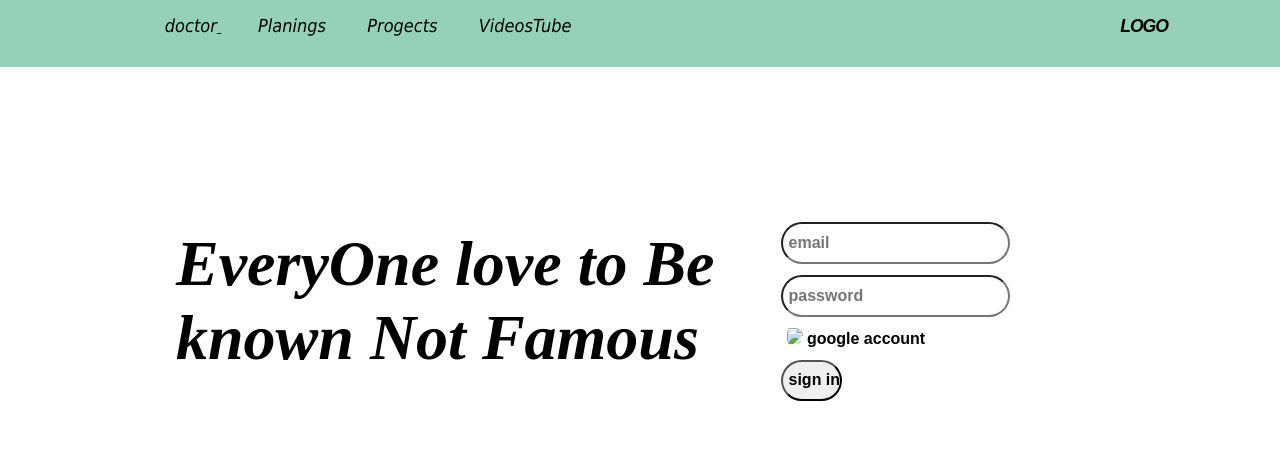
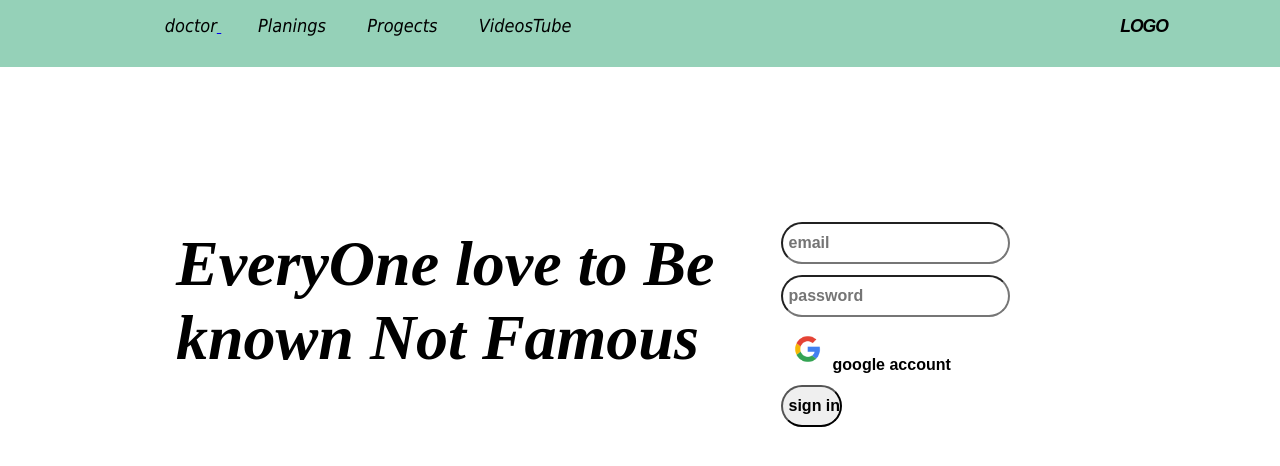
Before and after one commit to AbdelrahmanisMe/agriculproject, a plain HTML site: page landingpage.html in a window 1280 px wide. Drawn offline with nearby package versions, Linux system fonts and the light colour scheme.

Commit message:
Update landingpage.html

```diff
--- a/landingpage.html
+++ b/landingpage.html
@@ -30,7 +30,7 @@
                 <input class="form" type="text" placeholder="email">
                 <input class="form"  type="text" placeholder="password">
                 <br>
-                <img class="form" src="/icons-logos-img/gmail.png">
+                <img class="form" src="/icons/gmail.png">
                 <span>google account</span>
                 <br>
                 <input class="form" type="submit" value="sign in">
```
